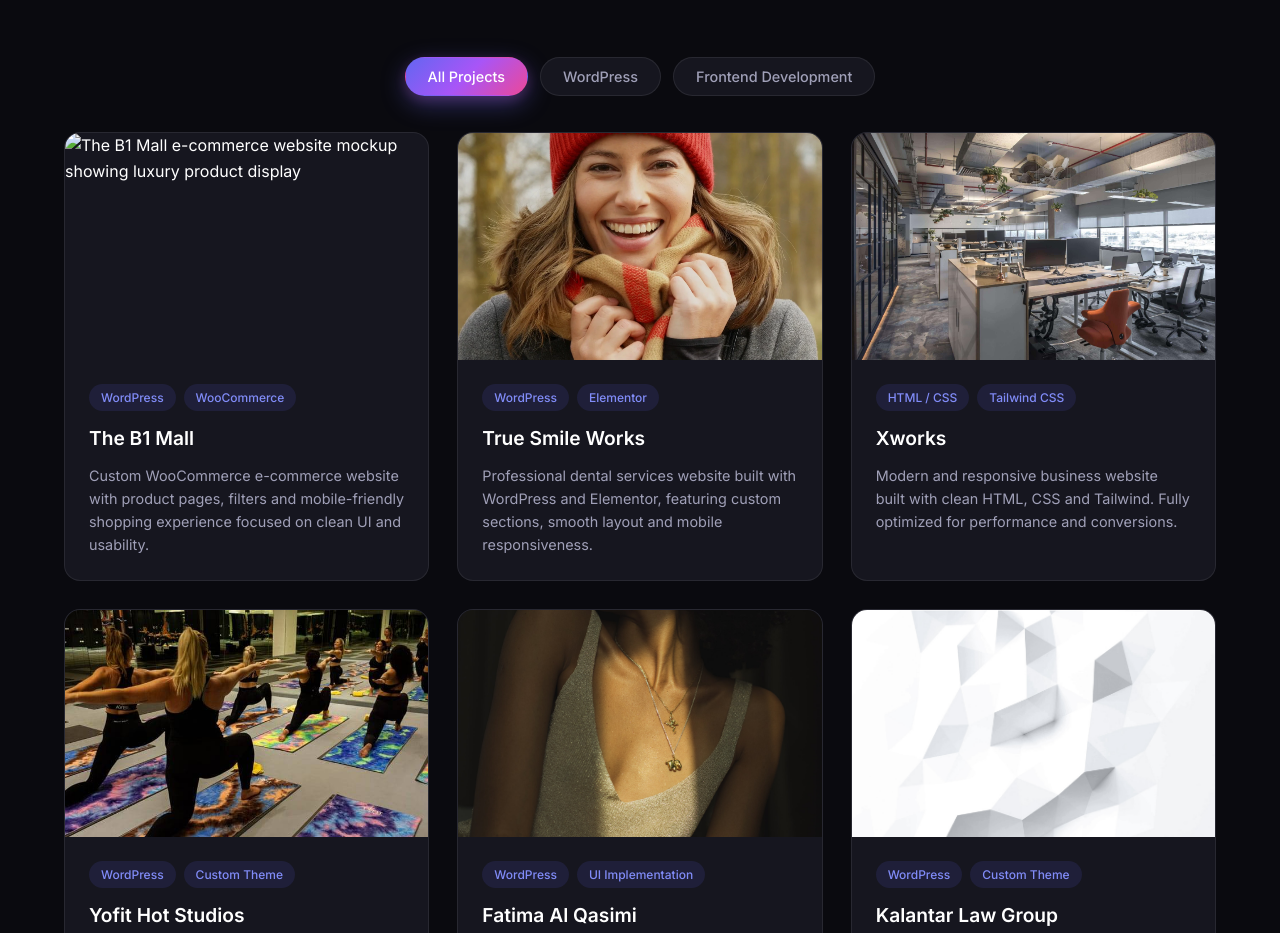
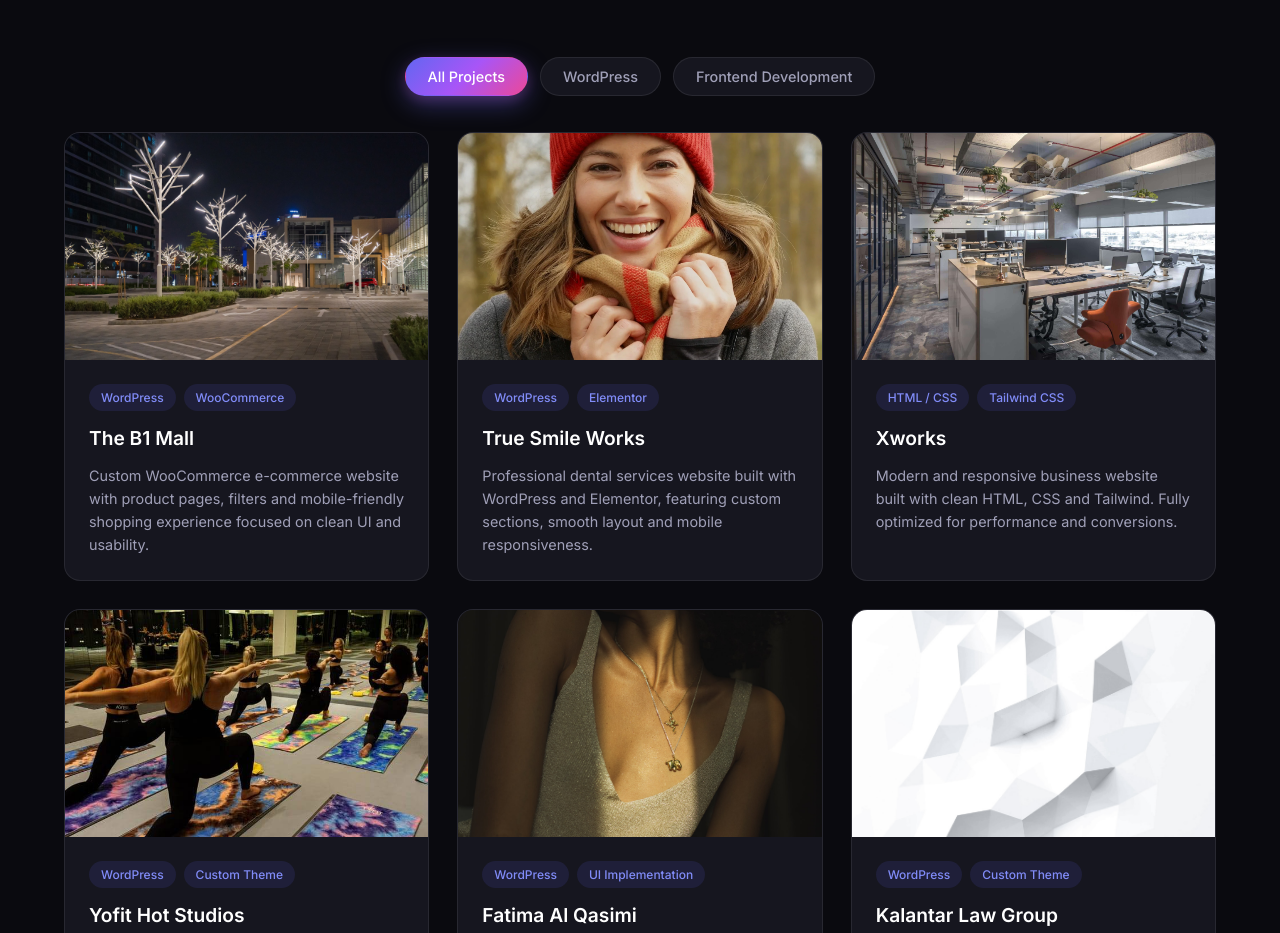
Before and after one commit to MuhammadEjaz2623088/muhammadejaz.dev, a website: page index.html in a window 1280 px wide. Shown: the part 2785-3718 px from the top of the page. Drawn offline with Linux system fonts and the light colour scheme.

Commit message:
update project images in index.html

```diff
--- a/index.html
+++ b/index.html
@@ -233,7 +233,7 @@
 <div class="projects-grid">
         <article class="project-card" data-category="wordpress">
           <div class="project-image">
-            <img src="assets/images/the-b1-mall.jpg" alt="The B1 Mall e-commerce website mockup showing luxury product display" loading="lazy" />
+            <img src="assets/images/projects/the-b1-mall.jpg" alt="The B1 Mall e-commerce website mockup showing luxury product display" loading="lazy" />
             <div class="project-overlay">
               <a href="https://theb1mall.com/" class="project-link" aria-label="View The B1 Mall project" target="_blank" rel="noopener noreferrer"><i class="fas fa-external-link-alt" aria-hidden="true"></i></a>
             </div>
```
